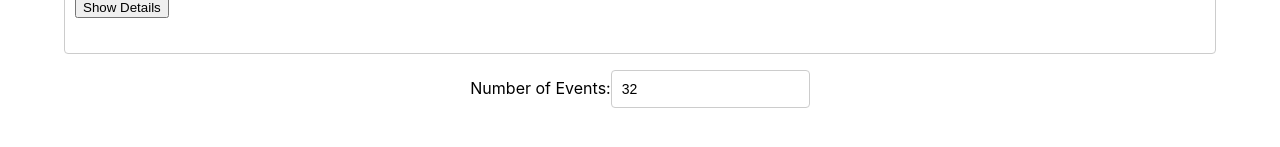
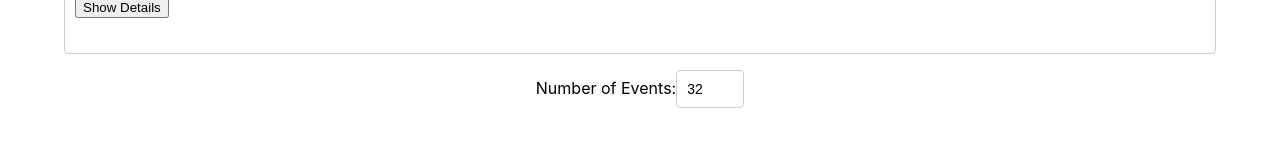
Before and after one commit to LoganMartin93/meet, a React (Create React App) app: page / in a window 1280 px wide. Shown: the part 6366-6513 px from the top of the page. Built offline with nearby package versions, Linux system fonts and the light colour scheme; what atatus-spa would draw is missing.

Commit message:
error messages

```diff
--- a/src/App.css
+++ b/src/App.css
@@ -86,3 +86,11 @@ input[type="number"] {
   outline: none;
   cursor: pointer;
 }
+
+.alerts-container {
+  position: fixed;
+  top: 0px;
+  left: 20px;
+  width: 250px;
+  z-index: 1000;
+}
--- a/src/App.js
+++ b/src/App.js
@@ -4,13 +4,18 @@ import CitySearch from './components/CitySearch';
 import NumberOfEvents from './components/NumberOfEvents';
 import { useEffect, useState } from 'react';
 import { extractLocations, getEvents } from './api';
+import { InfoAlert, ErrorAlert} from './components/Alert';
+
 
 const App = () => {
   const [events, setEvents] = useState([]);
   const [currentNOE, setCurrentNOE] = useState(32);
   const [allLocations, setAllLocations] = useState([]);
   const [currentCity, setCurrentCity] = useState("See all cities");
+  const [infoAlert, setInfoAlert] = useState("");
   const [errorAlert, setErrorAlert] = useState("");
+
+
 
   // Add a state to track the visibility of each event's details
   const [eventDetailsVisible, setEventDetailsVisible] = useState({});
@@ -37,10 +42,13 @@ const App = () => {
 
   return (
     <div className="App">
+      <div className="alerts-container">
+        {infoAlert.length ? <InfoAlert text={infoAlert}/> : null}
+      </div>
       <CitySearch
         allLocations={allLocations}
         setCurrentCity={setCurrentCity}
-      />
+        setInfoAlert={setInfoAlert} />
       <EventList
         events={events}
         toggleEventDetails={toggleEventDetails} // Pass the function to EventList
@@ -51,6 +59,11 @@ const App = () => {
         currentNOE={currentNOE}
         setCurrentNOE={setCurrentNOE}
       />
+
+      <div className="alerts-container">
+          {infoAlert.length ? <InfoAlert text={infoAlert} /> : null}
+          {errorAlert.length ? <ErrorAlert text={errorAlert} /> : null}
+      </div>
     </div>
   );
 }
--- /dev/null
+++ b/src/components/Alert.js
@@ -0,0 +1,53 @@
+// src/components/Alert.js
+
+import { Component } from 'react';
+
+class Alert extends Component {
+  constructor(props) {
+    super(props);
+    this.color = null;
+    this.bgColor = null;
+  }
+
+  getStyle = () => {
+    return {
+      color: this.color,
+      backgroundColor: this.bgColor,
+      borderWidth: "2px",
+      borderStyle: "solid",
+      fontWeight: "bolder",
+      borderRadius: "7px",
+      borderColor: this.color,
+      textAlign: "center",
+      fontSize: "12px",
+      margin: "10px 0",
+      padding: "10px"
+    };
+  };
+
+  render() {
+    return (
+      <div className="Alert">
+        <p style={this.getStyle()}>{this.props.text}</p>
+      </div>
+    );
+  }
+}
+
+class InfoAlert extends Alert {
+  constructor(props) {
+    super(props);
+    this.color = 'rgb(0, 0, 255)'; // blue
+    this.bgColor = 'rgb(220, 220, 255)'; // light blue
+  }
+}
+
+class ErrorAlert extends Alert {
+  constructor(props) {
+    super(props);
+    this.color = 'rgb(255, 0, 0)'; // red
+    this.bgColor = 'rgb(255, 220, 220)'; // light red
+  }
+}
+
+export { InfoAlert, ErrorAlert };
--- a/src/components/CitySearch.js
+++ b/src/components/CitySearch.js
@@ -1,6 +1,6 @@
 import { useState, useEffect } from "react";
 
-const CitySearch = ({ allLocations, setCurrentCity }) => {
+const CitySearch = ({ allLocations, setCurrentCity, setInfoAlert}) => {
   const [showSuggestions, setShowSuggestions] = useState(false);
   const [query, setQuery] = useState("");
   const [suggestions, setSuggestions] = useState([]);
@@ -11,12 +11,20 @@ const CitySearch = ({ allLocations, setCurrentCity }) => {
 
   const handleInputChanged = (event) => {
     const value = event.target.value;
+    const filteredLocations = allLocations ? allLocations.filter((location) => {
+      return location.toUpperCase().indexOf(value.toUpperCase()) > -1;
+    }) : [];
+
     setQuery(value);
+    setSuggestions(filteredLocations);
 
-    const filteredLocations = allLocations.filter((location) =>
-      location.toUpperCase().includes(value.toUpperCase())
-    );
-    setSuggestions(filteredLocations);
+    let infoText;
+    if (filteredLocations.length === 0) {
+      infoText = "We can not find the city you are looking for. Please try another city"
+    } else {
+      infoText = ""
+    }
+    setInfoAlert(infoText);
   };
 
   const handleItemClicked = (event) => {
@@ -24,6 +32,7 @@ const CitySearch = ({ allLocations, setCurrentCity }) => {
     setQuery(value);
     setShowSuggestions(false);
     setCurrentCity(value);
+    setInfoAlert("")
   };
 
   return (
--- a/src/components/NumberOfEvents.js
+++ b/src/components/NumberOfEvents.js
@@ -1,35 +1,46 @@
 import { useState } from "react";
 
 const NumberOfEvents = ({ currentNOE, setCurrentNOE, setErrorAlert }) => {
-    const [number, setNumber] = useState(currentNOE);
+    const [number, setNumber] = useState(currentNOE || 32);
 
     const handleInputChanged = (event) => {
-        const value = parseInt(event.target.value, 10);
+        const value = event.target.value;
 
-        if (isNaN(value) || value <= 0) {
+        // If input is empty, show an error and reset local state
+        if (value === '') {
             setErrorAlert('Enter a valid number greater than 0');
-        } else if (value > 32) {
+            setNumber('');
+            return;
+        }
+
+        const numValue = parseInt(value, 10);
+
+        // Validation for non-numeric or invalid values
+        if (isNaN(numValue) || numValue <= 0) {
+            setErrorAlert('Enter a valid number greater than 0');
+        } else if (numValue > 32) {
             setErrorAlert('Only a maximum of 32 is allowed');
         } else {
-            setErrorAlert('');
-            setCurrentNOE(value); // Update the event count in App
+            setErrorAlert(''); // Clear error if input is valid
+            setCurrentNOE(numValue); // Update global state in App
         }
 
-        // Update the local state for display
-        setNumber(event.target.value);
+        // Update local state for display
+        setNumber(value);
     };
 
     return (
         <div id="number-of-events">
-            <label>
-                Number of Events:
-                <input
-                    type="text"
-                    value={number}
-                    onChange={handleInputChanged}
-                    data-testid="numberOfEventsInput"
-                />
-            </label>
+            <label htmlFor="numberOfEventsInput">Number of Events:</label>
+            <input
+                id="numberOfEventsInput"
+                type="number"
+                value={number}
+                onChange={handleInputChanged}
+                data-testid="numberOfEventsInput"
+                min="1"
+                max="32"
+            />
         </div>
     );
 };
```
Also changed, not shown: 2 other files (tests, documents, lock files or other folders).
